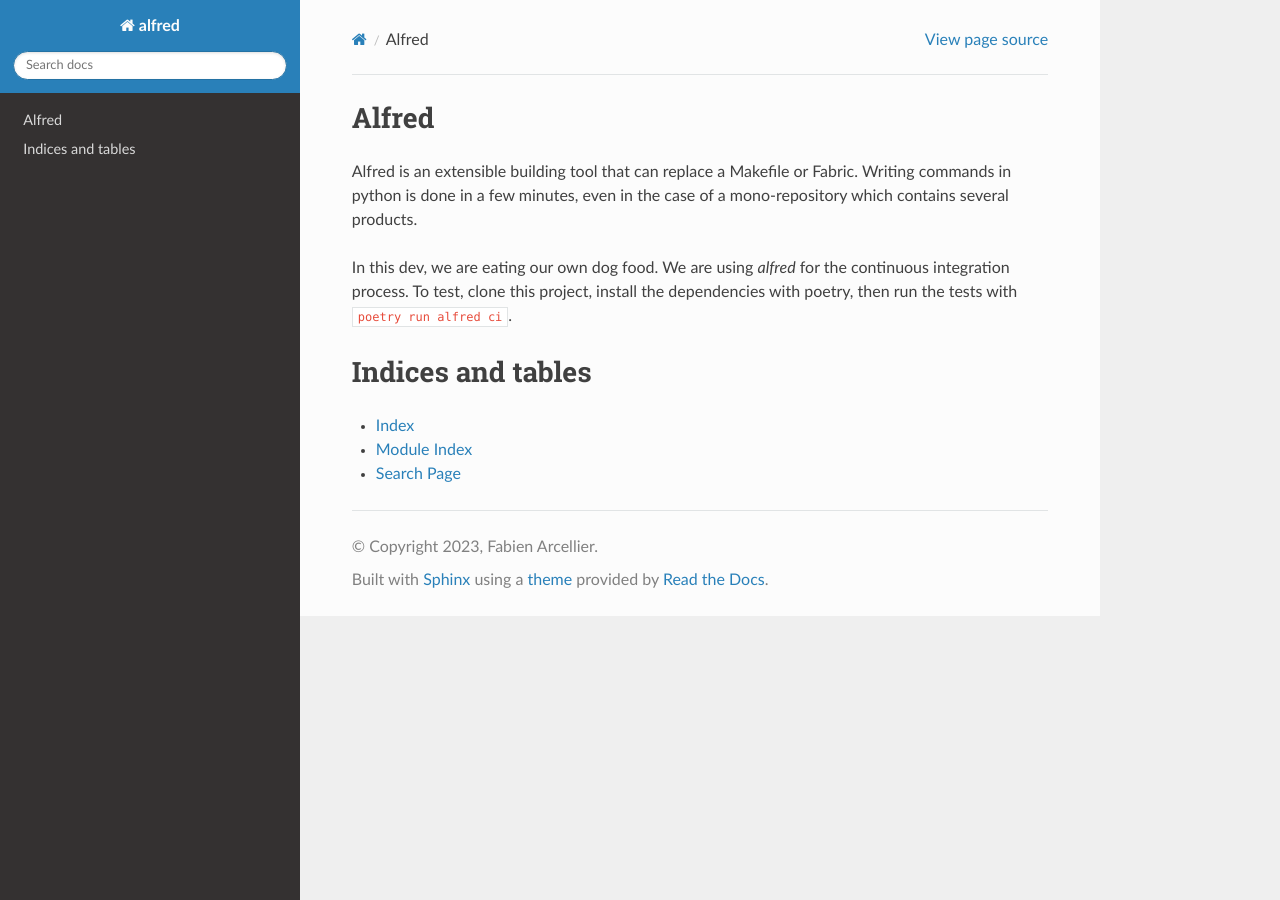
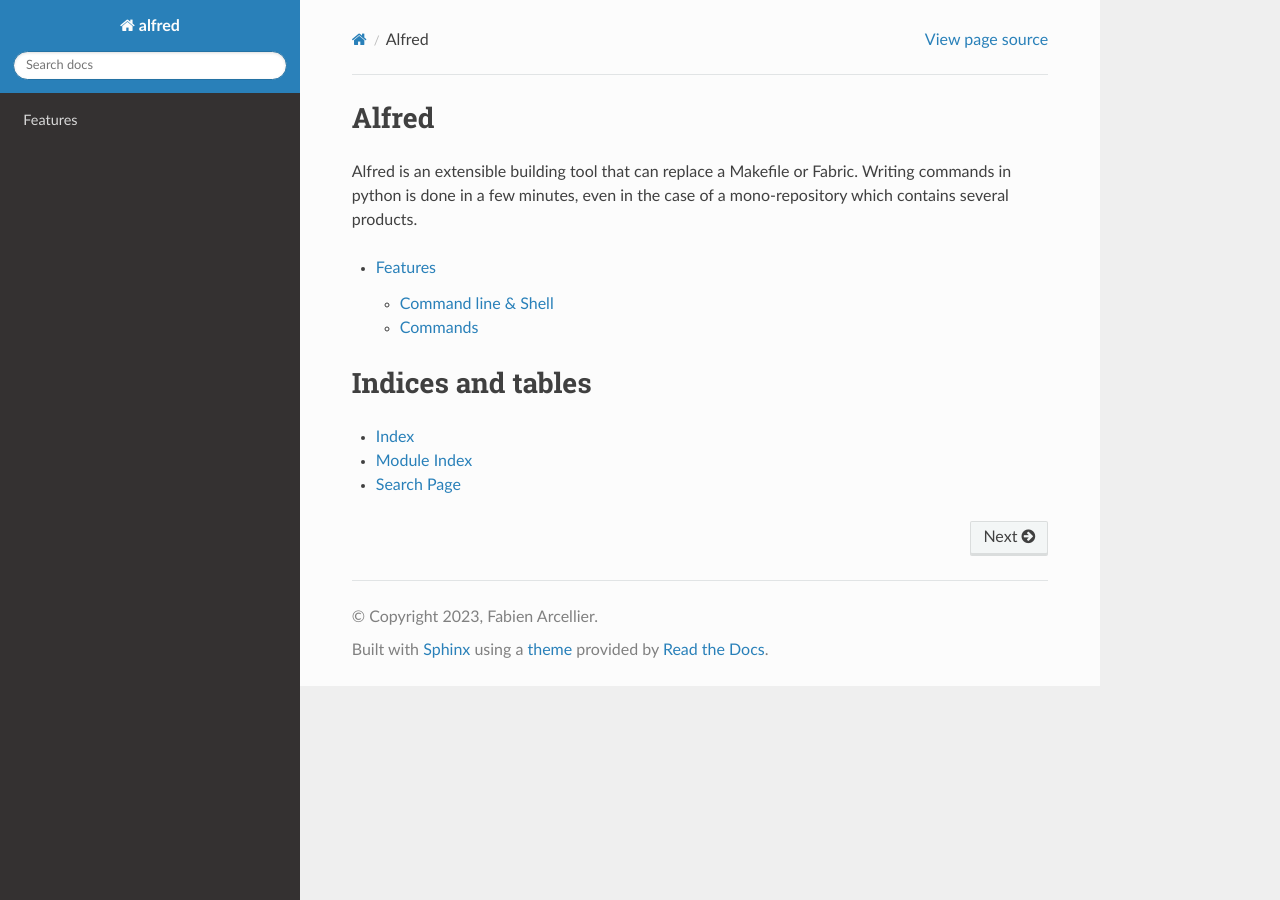
Before and after one commit to FabienArcellier/alfred-cli, a Sphinx documentation site: the page built from docs/source/index.rst, in a window 1280 px wide. Built offline with Sphinx 7.4.7 and the Read the Docs theme 2.0.0, drawn with Linux system fonts in a browser that asks for light colours.

Commit message:
write alfred documentation to read the docs
* docs: add features page on documentation

```diff
--- a/docs/source/index.rst
+++ b/docs/source/index.rst
@@ -7,11 +7,8 @@ which contains several products.
 
 .. toctree::
    :maxdepth: 2
-   :caption: Contents:
 
-In this dev, we are eating our own dog food. We are using `alfred` for the continuous integration process. To test,
-clone this project, install the dependencies with poetry, then run the tests with ``poetry run alfred ci``.
-
+   features
 
 Indices and tables
 ==================
```
Also changed, not shown: docs/source/features.rst (added, +24 -0 lines), 1 other file.
